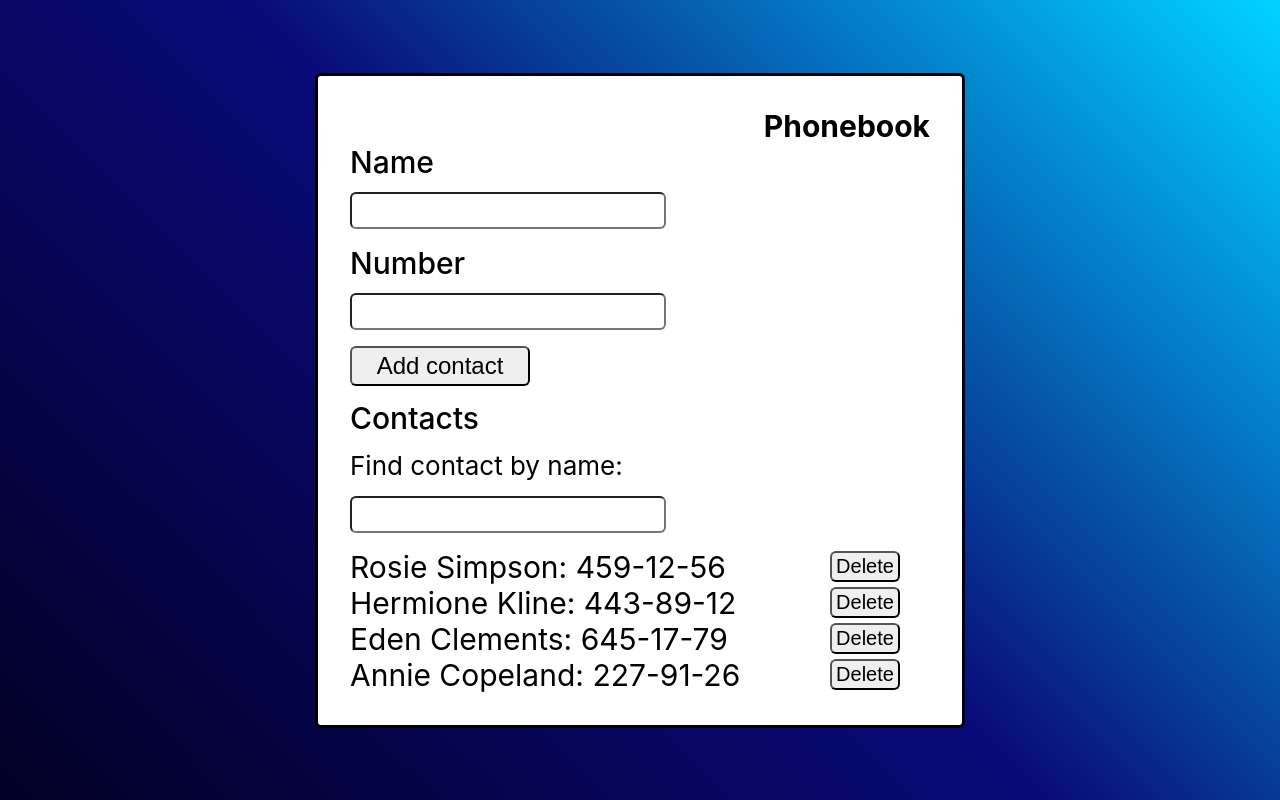
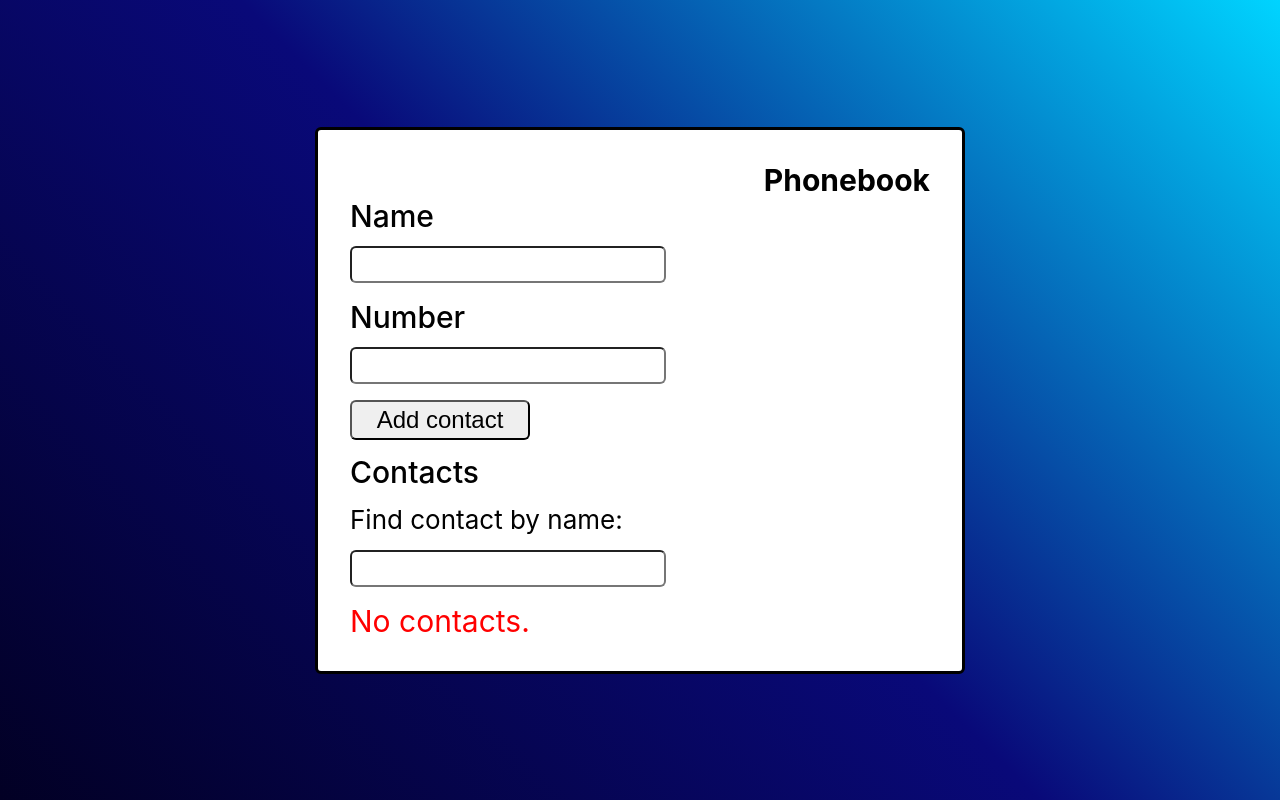
Before and after one commit to ttsiutsiura/goit-react-hw-02-phonebook, a React (Create React App) app: page / in a window 1280 px wide. Built offline with nearby package versions, Linux system fonts and the light colour scheme.

Commit message:
add state save

```diff
--- a/src/components/App.jsx
+++ b/src/components/App.jsx
@@ -6,16 +6,29 @@ import { Contacts } from './Contacts/Contacts';
 import { Caption } from './App.styled';
 import PropTypes from 'prop-types';
 
+const LS_KEY = 'contacts';
+
 export class App extends Component {
   state = {
-    contacts: [
-      { id: 'id-1', name: 'Rosie Simpson', number: '459-12-56' },
-      { id: 'id-2', name: 'Hermione Kline', number: '443-89-12' },
-      { id: 'id-3', name: 'Eden Clements', number: '645-17-79' },
-      { id: 'id-4', name: 'Annie Copeland', number: '227-91-26' },
-    ],
+    contacts: [],
     filter: '',
   };
+
+  componentDidMount() {
+    const savedState = localStorage.getItem(LS_KEY);
+
+    if (savedState) {
+      this.setState({ contacts: JSON.parse(savedState) });
+    }
+  }
+
+  componentDidUpdate(_, prevState) {
+    const initialState = this.state.contacts;
+
+    if (prevState.contacts !== initialState) {
+      localStorage.setItem(LS_KEY, JSON.stringify(initialState));
+    }
+  }
 
   handleFormSubmit = ({ name, number }) => {
     const contact = {
```
